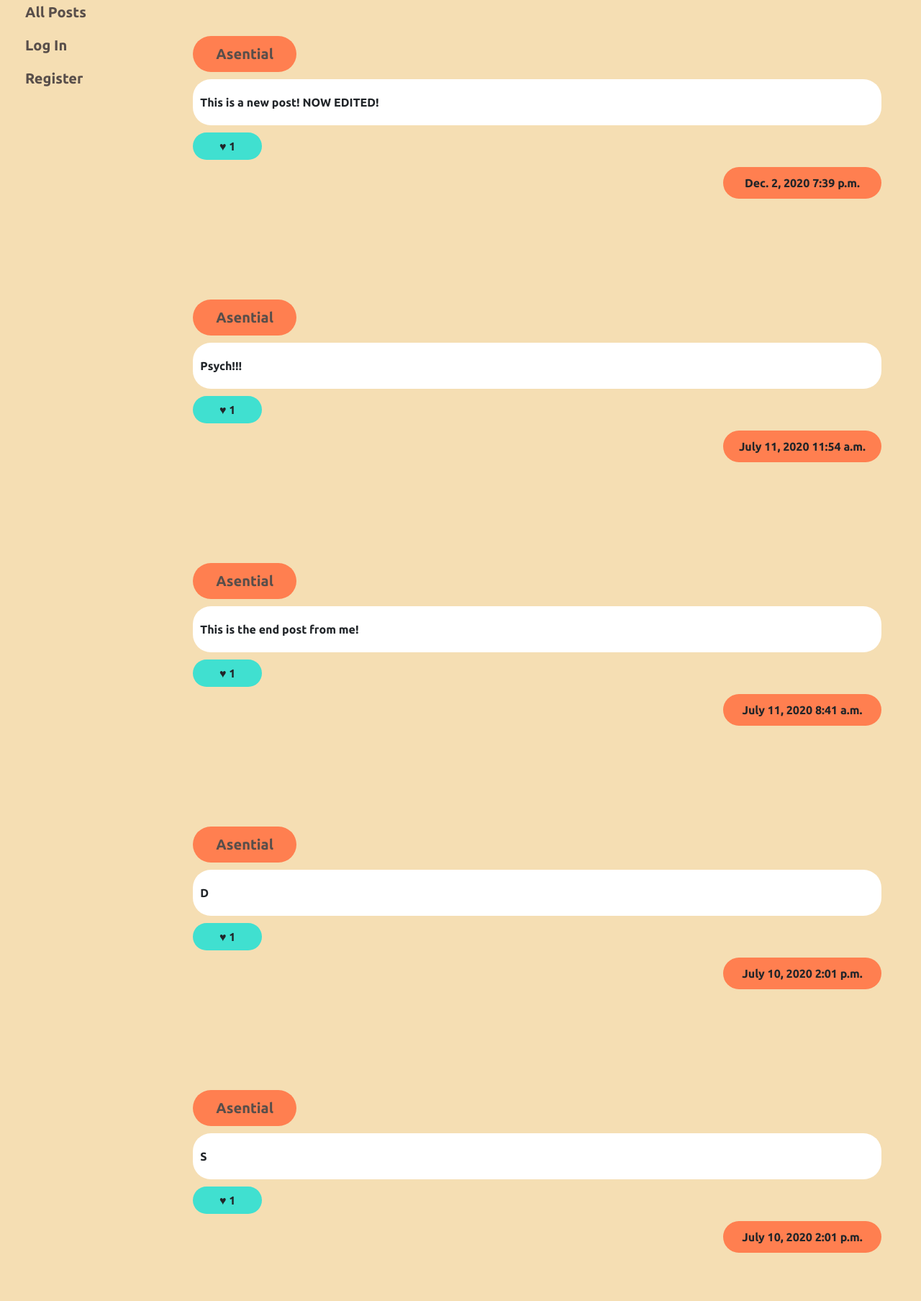
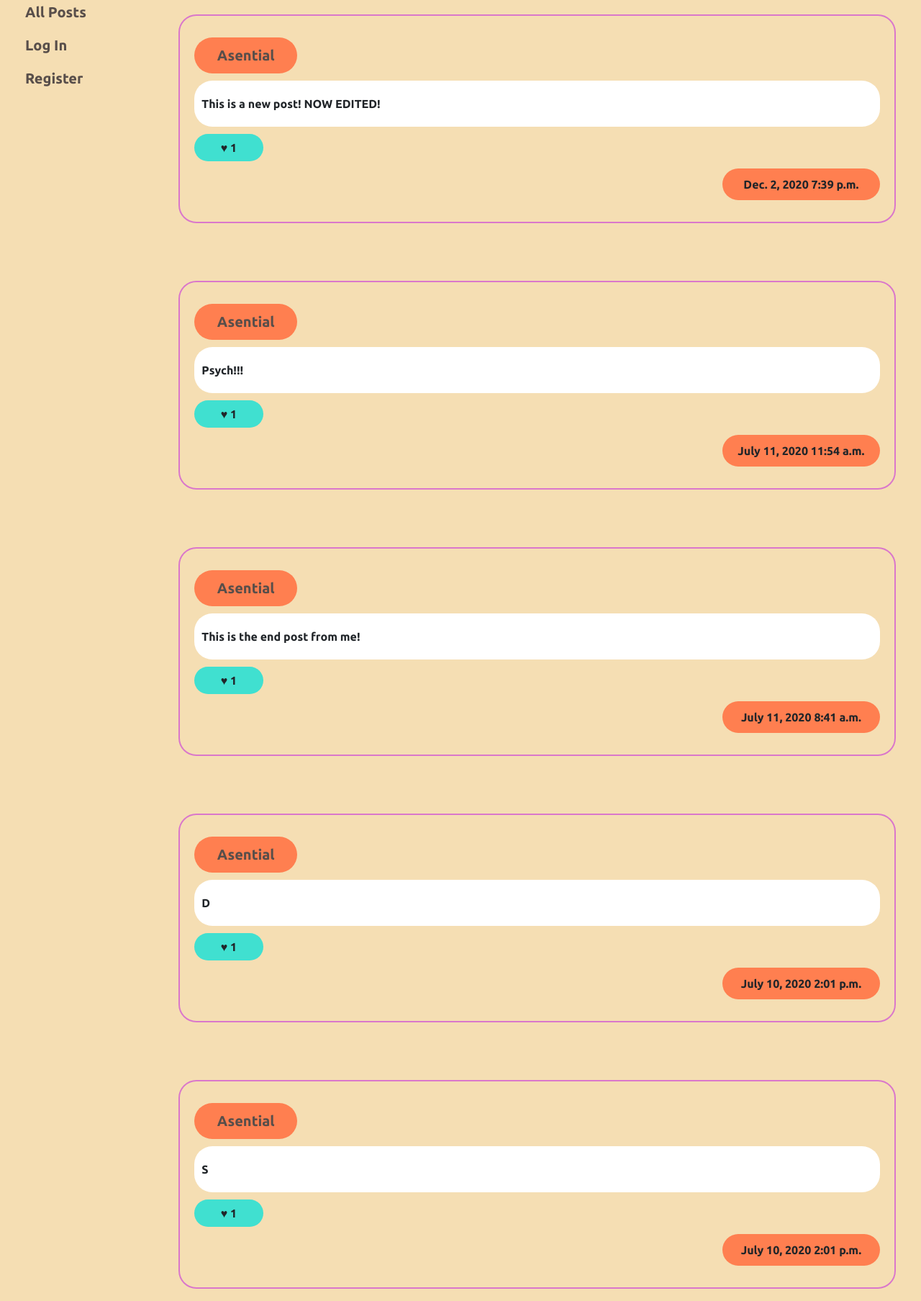
Before and after one commit to Asential/Daak, a Django app: page / in a window 1280 px wide. Shown: the part 113-1920 px from the top of the page at 72% size. Run offline with Django 3.2, Linux system fonts and the light colour scheme; data comes from the database, SQL or seed files in the repository; both versions use the stored data as it was after the commit; some libraries are stand-ins or nearby versions.

Commit message:
Finishing Changes

```diff
--- a/network/static/network/styles.css
+++ b/network/static/network/styles.css
@@ -22,6 +22,7 @@ body{
 }
 
 .post{
+    border: solid 2px #da77cb;
     border-radius: 25px;
     margin: 20px 20px;
     padding: 20px 20px;
--- a/network/templates/network/layout.html
+++ b/network/templates/network/layout.html
@@ -10,6 +10,7 @@
         <link rel="shortcut icon" href="#" />
         <script src="http://code.jquery.com/jquery-1.11.0.min.js"></script>
         <script src="{% static 'network/index.js' %}" type="text/javascript" ></script>
+
     </head>
     <body>
         <div class="row">
```
Also changed, not shown: db.sqlite3.
